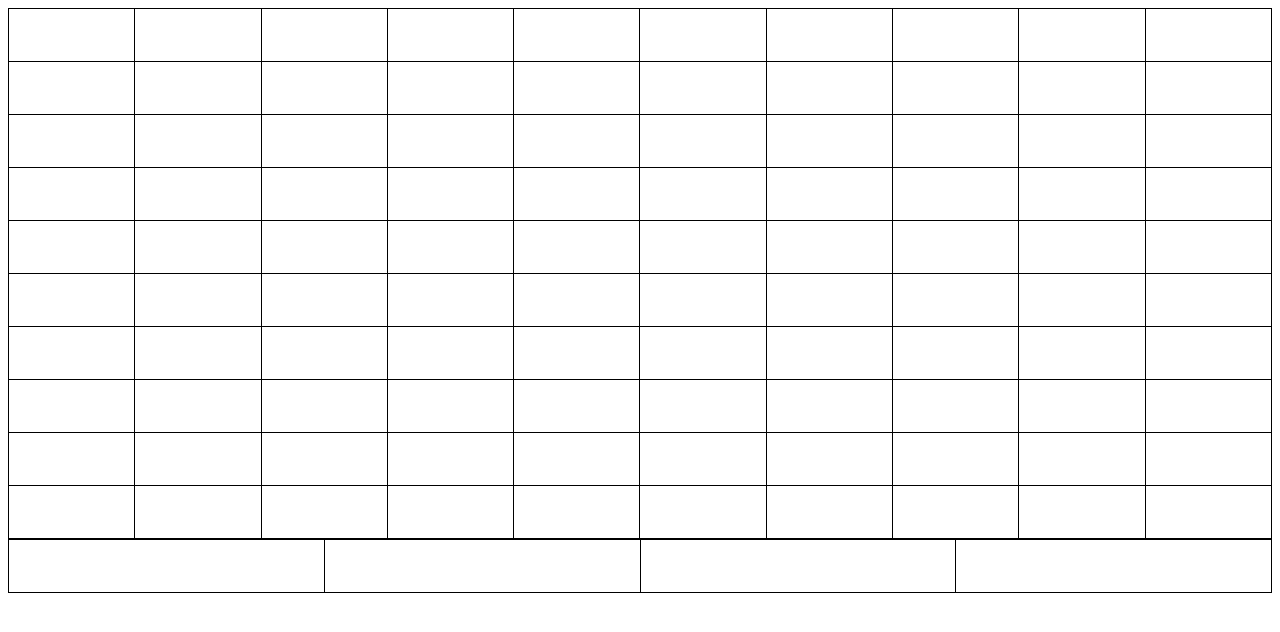
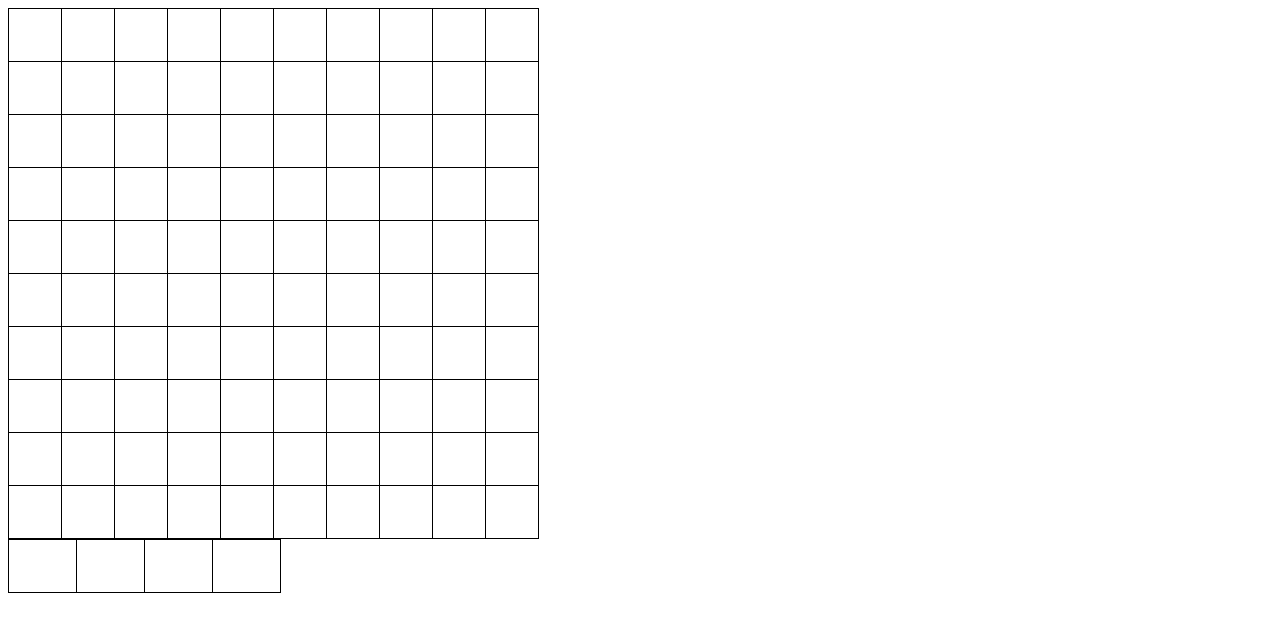
Before and after one commit to SimonHauguel/Projet-Web-Bataille-Navale, a website: page front/jeu.html in a window 1280 px wide. Drawn offline with Linux system fonts and the light colour scheme.

Commit message:
classe Grid fonctionnel, css ajusté, event click ajouté

```diff
--- a/front/jeu.html
+++ b/front/jeu.html
@@ -14,6 +14,7 @@
     <div id="friendly"></div>
     <div id="weapon"></div>
     <div></div>
+    <script type="text/javascript" src="js/event_plateau.js"> </script>
     <script type="text/javascript" src="js/Grid.js"></script>
     <script type="text/javascript" src="js/opposingGrid.js"></script>
     <script type="text/javascript" src="js/weapons.js"></script>
--- a/front/js/Grid.js
+++ b/front/js/Grid.js
@@ -21,6 +21,7 @@ class Grid {
                 tr.appendChild(td);
                 //numérotation des cases
                 td.setAttribute("id", this.numberCase);
+                td.setAttribute("class", "cases");
                 this.numberCase++;
             }
         }
--- a/front/js/event_plateau.js
+++ b/front/js/event_plateau.js
@@ -1,10 +1,8 @@
 let event_plateau = (function() {
-    //console.log("ca marche");
 
     //si bon choix d'arme
     this.textContent = "";
-
-    //this.style.backgroundColor = "#E01223";
+    //application du style
     this.style.backgroundImage = "url('img/croix.png')";
     this.style.backgroundSize = "contain";
     this.style.backgroundRepeat = "no-repeat";
--- a/front/js/opposingGrid.js
+++ b/front/js/opposingGrid.js
@@ -4,3 +4,7 @@
 let opposingGrid = new Grid(10,0);
 opposingGrid = opposingGrid.generate();
 document.getElementById('opposite').appendChild(opposingGrid);
+let casesOfGrid = document.getElementsByClassName('cases');
+for(let oneCase of casesOfGrid){
+    oneCase.addEventListener('click', event_plateau);
+}
--- a/front/js/weapons.js
+++ b/front/js/weapons.js
@@ -9,8 +9,9 @@ let numberOfWeapons = 4;
 
 for (let i = 0; i < numberOfWeapons; i++){
     let tdWeaponTable = document.createElement('td');
+    tdWeaponTable.setAttribute("class", "weaponCases");
     tdWeaponTable.setAttribute("id",attributeTable[i]);
     trWeaponTable.appendChild(tdWeaponTable);
 }
 weaponTable.appendChild(trWeaponTable);
-document.getElementById('body').appendChild(weaponTable);
+document.getElementById('weapon').appendChild(weaponTable);
--- a/front/style.css
+++ b/front/style.css
@@ -5,14 +5,18 @@ table tr td{
 
 }
 table {
-    width: 100%;
-
     border-collapse: collapse;
 }
-td {
+.weaponCases {
     height:50px;
+    width:65px;
+    text-align: center;
 }
-
+.cases{
+    width:50px;
+	height:50px;
+	text-align:center;
+}
 td:hover {
     /*border-color: #f8a809 ;*/
     background-color: #ffe6b3;
```
